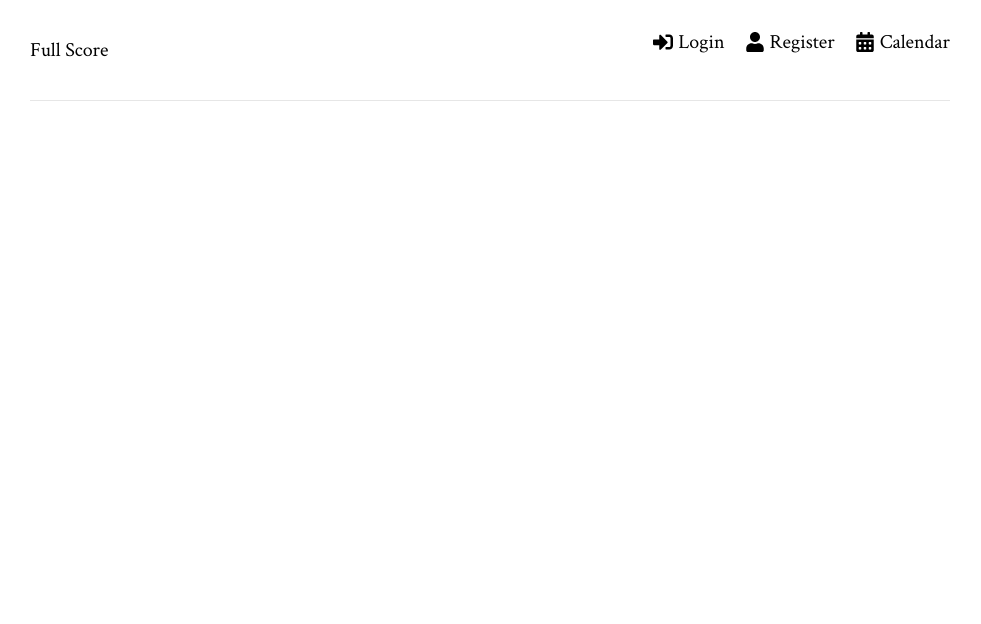
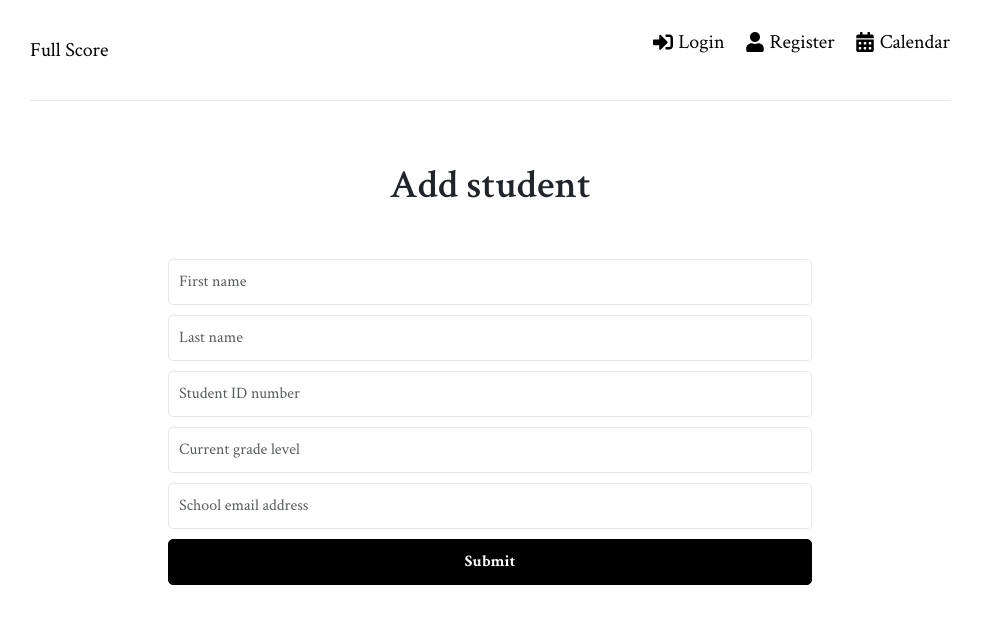
Before and after one commit to MediumJeff/full-score, a React (Create React App) app in the folder frontend/: page /addStudent in a window 1280 px wide. Shown: the top 624 px of the page, without its empty margins (150-1131 px from the left). Built offline with nearby package versions, Linux system fonts and the light colour scheme.

Commit message:
Add student ui beginnings

```diff
--- a/frontend/src/App.js
+++ b/frontend/src/App.js
@@ -11,6 +11,7 @@ import AddEvent from './components/AddEvent';
 import Inventory from './pages/Inventory';
 import AddInstrument from './components/AddInstrument';
 import Students from './pages/Students';
+import AddStudent from './components/AddStudent';
 
 
 function App() {
@@ -28,6 +29,7 @@ function App() {
             <Route path='/inventory' element={<Inventory />} />
             <Route path='/addInstrument' element={<AddInstrument />} />
             <Route path='/students' element={<Students />} />
+            <Route path='/addStudent' element={<AddStudent />} />
           </Routes>
         </div>
       </Router>
--- /dev/null
+++ b/frontend/src/components/AddStudent.jsx
@@ -0,0 +1,104 @@
+import { useState, useEffect } from 'react';
+import { useSelector, useDispatch } from 'react-redux';
+import { useNavigate } from 'react-router-dom';
+import { toast } from 'react-toastify';
+import Spinner from '../components/Spinner';
+import { createStudent, reset } from '../features/students/studentSlice';
+
+
+function AddStudent() {
+
+  // Create state for form information based on schema in backend model
+  const [studentData, setStudentData] = useState({
+    firstName: '',
+    lastName: '',
+    studentId: '',
+    gradeLevel: '',
+    ensembles: [],
+    instruments: [],
+    email: '',
+    address: {
+        street: '',
+        city: '',
+        state: '',
+        zipCode: ''
+    },
+    phone: ''
+  })
+
+  const { firstName, lastName, studentId, gradeLevel, ensembles, instruments, email, address, phone } = studentData
+
+  const navigate = useNavigate()
+  const dispatch = useDispatch()
+
+  // Get user info from state to verify admin status
+  const { user, isLoading, isSuccess, isError, message } = useSelector((state) => state.auth)
+
+  useEffect(() => {
+    if (isError) {
+      toast.error(message)
+    }
+    if (isSuccess) {
+      navigate('/students')
+    }
+
+    dispatch(reset())
+  }, [user, isSuccess, isError, message, navigate, dispatch])
+
+  // Store form data and send to MongoAtlas
+  const onChange = (e) => {
+    setStudentData((prevState) => ({
+      ...prevState,
+      [e.target.name]: e.target.value
+    })
+    )
+  }
+
+  const onSubmit = (e) => {
+    e.preventDefault()
+
+    if (!user.admin) {
+      toast.error('Must have admin account to add student')
+    } else {
+      dispatch(createStudent(studentData))
+      navigate('/')
+    }
+  }
+
+  if (isLoading) {
+    return <Spinner />
+  }
+
+
+  return (
+    <>
+      <section className="heading">
+        <h1>Add student</h1>
+      </section>
+      <section className="form">
+        <form onSubmit={onSubmit}>
+          <div className="form-group">
+            <input type="text" className="form-control" id="firstName" name="firstName" value={firstName} placeholder='First name' onChange={onChange} />
+          </div>
+          <div className="form-group">
+            <input type="text" className="form-control" id="lastName" name="lastName" value={lastName} placeholder='Last name' onChange={onChange} />
+          </div>
+          <div className="form-group">
+            <input type="text" className="form-control" id="studentId" name="studentId" value={studentId} placeholder='Student ID number' onChange={onChange} />
+          </div>
+          <div className="form-group">
+            <input type="text" className="form-control" id="gradeLevel" name="gradeLevel" value={gradeLevel} placeholder='Current grade level' onChange={onChange} />
+          </div>
+          <div className="form-group">
+            <input type="text" className="form-control" id="email" name="email" value={email} placeholder='School email address' onChange={onChange} />
+          </div>
+          <div className="form-group">
+            <button type='submit' className='btn btn-block'>Submit</button>
+          </div>
+        </form>
+      </section>
+    </>
+  )
+}
+
+export default AddStudent;
--- a/frontend/src/pages/Students.jsx
+++ b/frontend/src/pages/Students.jsx
@@ -31,6 +31,9 @@ const Students = () => {
     }
   }, [user, isError, isSuccess, message, dispatch, navigate])
 
+  const newStudent = () => {
+    navigate('/addStudent')
+  }
 
   return (
     <>
@@ -64,6 +67,9 @@ const Students = () => {
           </tbody>
         </Table>
       </div>
+      <div>
+        <Button variant="primary" active className='btn' onClick={newStudent}>Add Student</Button>
+      </div>
     </>
   )
 }
```
